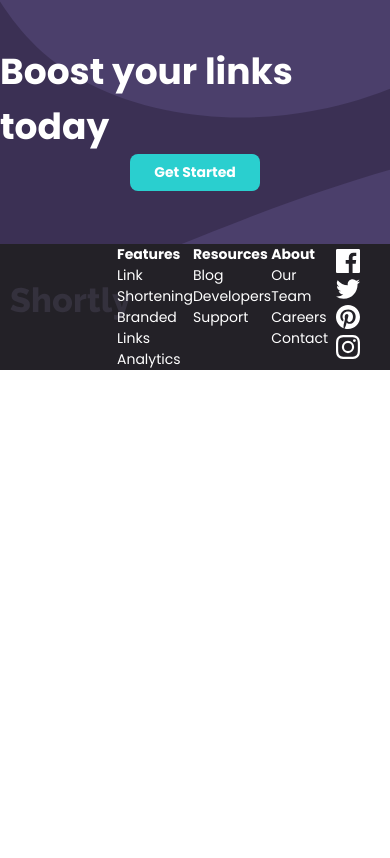
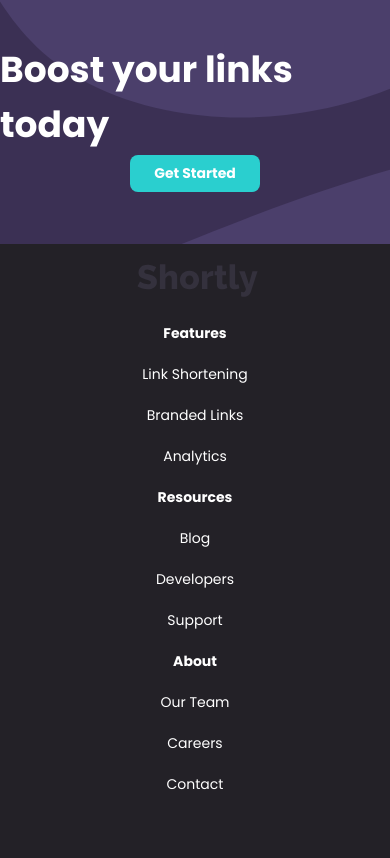
Before and after one commit to Vicky041/terra-shortly-app, a React (Vite) app: page / in a window 390 px wide. Shown: the part 906-1764 px from the top of the page. Before the commit the page ends 1276 px from the top, so only its background shows below. Built offline with nearby package versions, Linux system fonts and the light colour scheme.

Commit message:
Adjusted responsiveness to footer (#8)
Co-authored-by: Collins Adaigho <106975277+Donsmatt@users.noreply.github.com>

```diff
--- a/src/components/Boost.jsx
+++ b/src/components/Boost.jsx
@@ -5,7 +5,7 @@ export default function Boost() {
   return (
     <div class="boost-container">
         <h2>Boost your links today</h2>
-        <Button label={"Get Started"}></Button>
+        <a href=""><Button label={"Get Started"}></Button></a>
     </div>
   )
 }
--- a/src/index.css
+++ b/src/index.css
@@ -152,7 +152,7 @@ a {
 }
 /*
 footer {
-  position: fixed;
+  position: relative;
   bottom: 0;
   width: 100vw;
 } */
@@ -202,7 +202,7 @@ footer {
   cursor: pointer;
 }
 
-@media (max-width: 375px) {
+@media (max-width: 768px) {
   .footer-container {
     display: flex;
     flex-direction: column;
```
